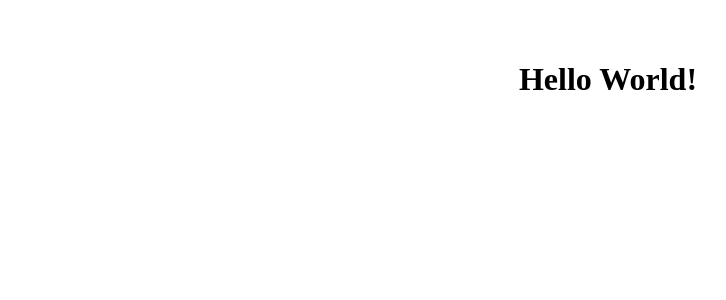
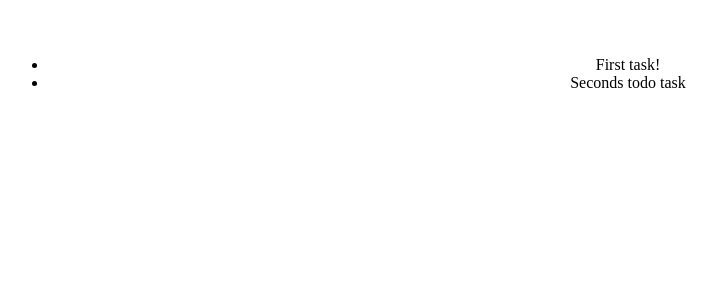
Before and after one commit to ehandresen/classic-todo-app, a React (Vite) app: page / in a window 1280 px wide. Shown: the top 300 px of the page, without its empty margins (32-758 px from the left). Built offline with nearby package versions, Linux system fonts and the light colour scheme; data requests are answered from the project's data file.

Commit message:
added getAll todos

```diff
--- a/src/App.jsx
+++ b/src/App.jsx
@@ -1,7 +1,31 @@
+import { useState } from 'react';
 import './App.css';
+import todoService from './services/todoService';
+import { useEffect } from 'react';
 
 const App = () => {
-  return <h1>Hello World!</h1>;
+  const [todos, setTodos] = useState([]);
+
+  console.log('todo count:', todos.length);
+
+  useEffect(() => {
+    console.log('useEffect');
+    todoService
+      .getAll()
+      .then((response) => {
+        console.log('promise resolved');
+        return response.json();
+      })
+      .then((json) => setTodos(json));
+  }, []);
+
+  return (
+    <ul>
+      {todos.map((todo) => (
+        <li key={todo.id}>{todo.text}</li>
+      ))}
+    </ul>
+  );
 };
 
 export default App;
--- /dev/null
+++ b/src/services/todoService.js
@@ -0,0 +1,9 @@
+const endpoint = 'http://localhost:3000/todos';
+
+const getAll = () => {
+  return fetch(endpoint).then((value) => value);
+};
+
+export default {
+  getAll: getAll,
+};
```
